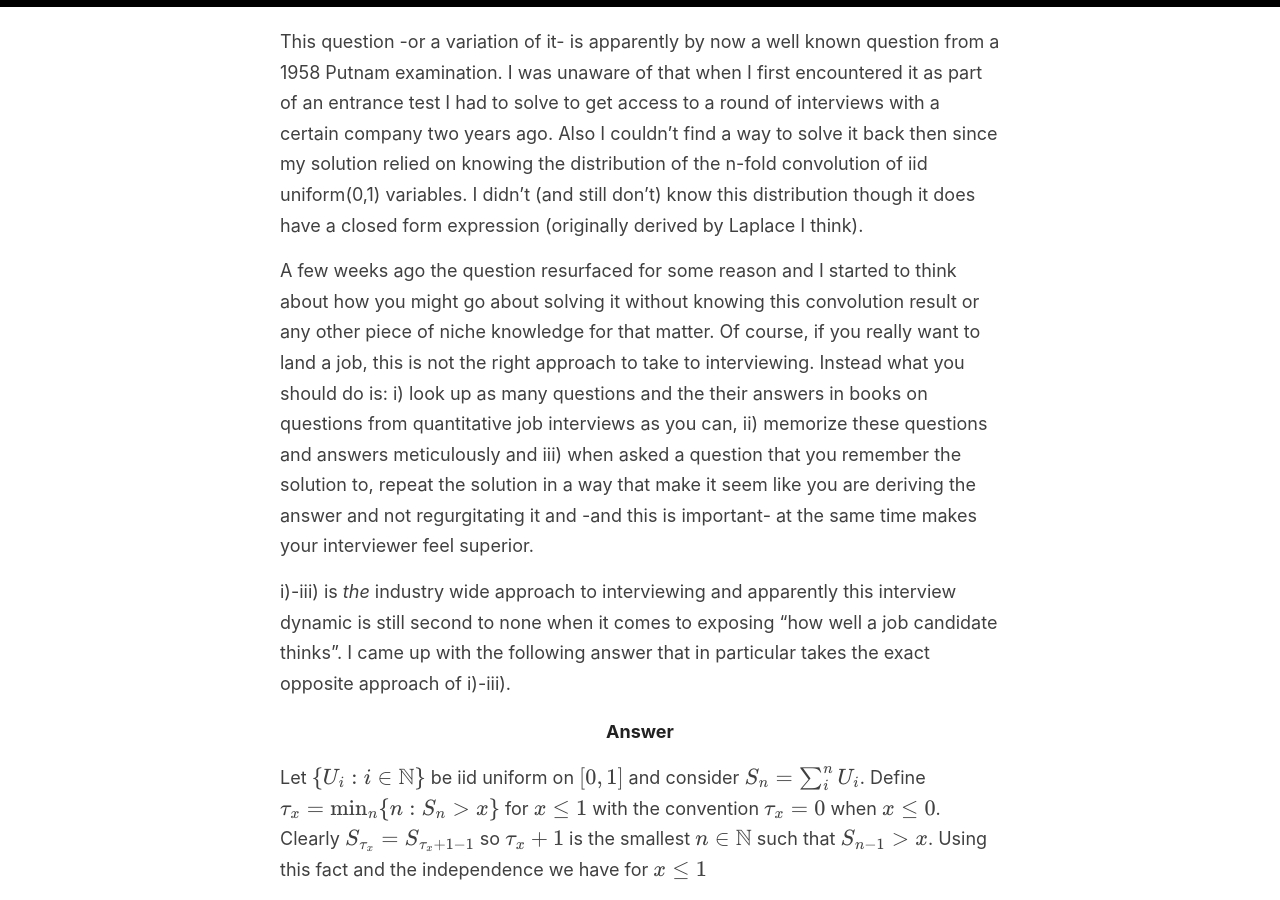
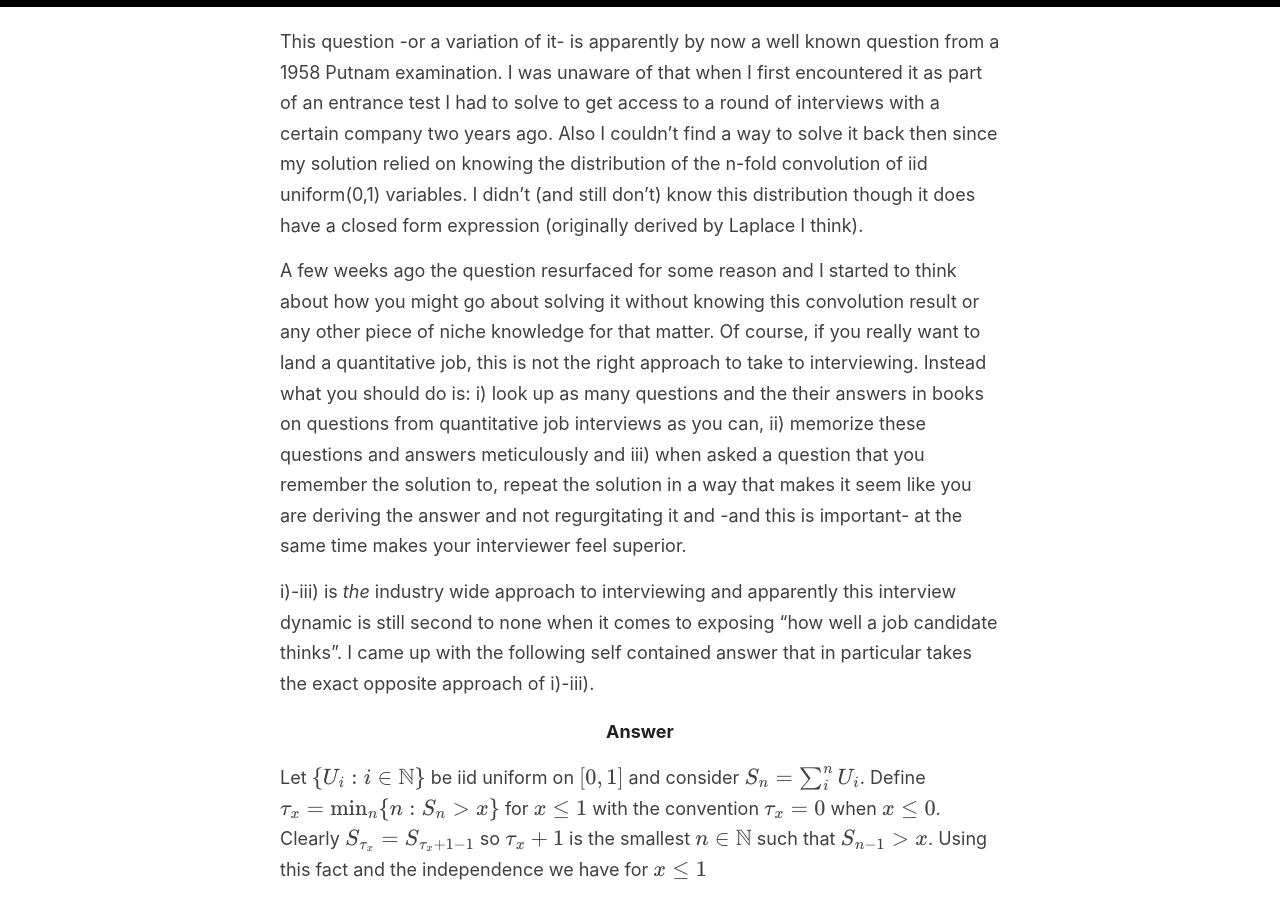
Before and after one commit to adam-lund/adam-lund.github.io, a Jekyll site: the page built from _posts/2019-09-28-Uniform sum problem-.md, in a window 1280 px wide and 900 px high, scrolled down 356 px. Built offline with Jekyll 4.4.1, drawn with Linux system fonts in a browser that asks for light colours; formulas are drawn with MathJax 3.

Commit message:
trying my hand

```diff
--- a/_posts/2019-09-28-Uniform sum problem-.md
+++ b/_posts/2019-09-28-Uniform sum problem-.md
@@ -11,9 +11,9 @@ categories:
 This question -or a variation of it- is apparently by now a well known question from a 1958 Putnam examination. I was unaware of that when I first encountered it as part of  an entrance test I had to solve to get access to a round of interviews with a certain company two years ago. Also I couldn't find a way to solve it back then since my solution relied on knowing the distribution of the n-fold convolution of iid uniform(0,1) variables.  I didn't (and still don't) know this distribution though it does have a closed form expression (originally derived by Laplace I think).
 
 A few weeks ago the question resurfaced for some reason and I started to think  about how you might go about solving it without knowing this convolution result or any other piece of niche knowledge for that matter.
-Of course, if you really want to land a job, this is not the right approach to take to interviewing. Instead what you should do is: i) look up as many questions and the their answers in books on questions from quantitative job interviews as you can, ii) memorize  these questions and answers meticulously  and iii) when asked a question that you remember the solution to, repeat the solution in a way that make it seem like you are deriving the answer and not regurgitating it and -and this is important- at the same time makes your interviewer feel superior.
+Of course, if you really want to land a quantitative job, this is not the right approach to take to interviewing. Instead what you should do is: i) look up as many questions and the their answers in books on questions from quantitative job interviews as you can, ii) memorize  these questions and answers meticulously  and iii) when asked a question that you remember the solution to, repeat the solution in a way that makes it seem like you are deriving the answer and not regurgitating it and -and this is important- at the same time makes your interviewer feel superior.
 
-i)-iii) is *the* industry wide approach to interviewing and apparently this interview dynamic is still second to none when it comes to exposing "how well a job candidate thinks". I came up with the following answer that in particular takes the exact opposite approach of i)-iii).
+i)-iii) is *the* industry wide approach to interviewing and apparently this interview dynamic is still second to none when it comes to exposing "how well a job candidate thinks". I came up with the following self contained answer that in particular takes the exact opposite approach of i)-iii).
 
 #### Answer
 
```
